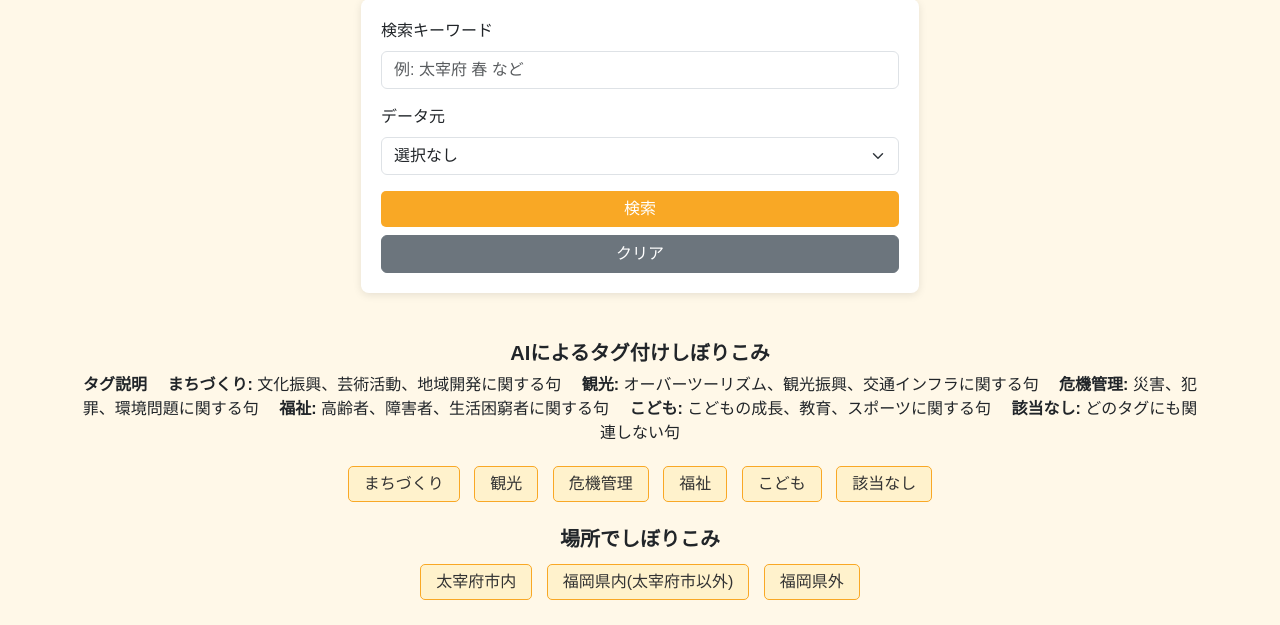
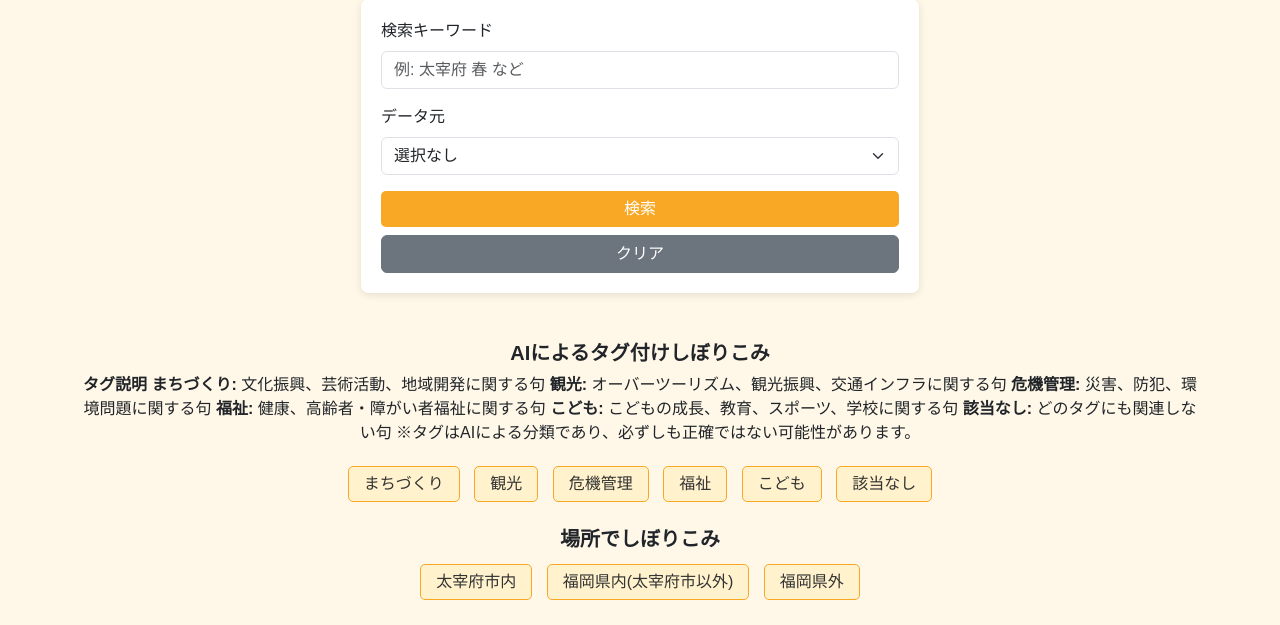
Before and after one commit to todayuriku/dazaihupuroject, a Flask app: page / in a window 1280 px wide. Shown: the part 222-847 px from the top of the page. Run offline with Flask 3, Linux system fonts and the light colour scheme.

Commit message:
タグの説明をアップデート

```diff
--- a/templates/index.html
+++ b/templates/index.html
@@ -1,5 +1,6 @@
 <!DOCTYPE html>
 <html lang="ja">
+
 <head>
   <meta charset="UTF-8">
   <meta name="viewport" content="width=device-width, initial-scale=1.0">
@@ -10,34 +11,41 @@
       background-color: #fff8e8;
       font-family: 'Arial', sans-serif;
     }
+
     .header-title {
       font-size: 2.5rem;
       font-weight: bold;
       color: #333;
     }
+
     .sub-title {
       font-size: 1.2rem;
       color: #555;
     }
+
     .search-container {
       background: #fff;
       border-radius: 8px;
       box-shadow: 0px 2px 8px rgba(0, 0, 0, 0.1);
       padding: 20px;
     }
+
     .search-button {
       background-color: #f9a825;
       color: white;
       border: none;
       border-radius: 5px;
     }
+
     .search-button:hover {
       background-color: #f57f17;
     }
+
     .recommendation {
       margin-top: 20px;
       text-align: center;
     }
+
     /* タグボタンの基本デザイン */
     .tag-button {
       background-color: #fff2cc;
@@ -48,15 +56,18 @@
       margin: 5px;
       cursor: pointer;
     }
+
     .tag-button:hover {
       background-color: #fde293;
       color: #000;
     }
+
     /* 選択中のタグボタン */
     .tag-active {
       background-color: #f57f17;
       color: #fff;
     }
+
     /* 場所フィルター用ボタン（基本デザイン） */
     .location-button {
       background-color: #fff2cc;
@@ -67,22 +78,27 @@
       margin: 5px;
       cursor: pointer;
     }
+
     .location-button:hover {
       background-color: #fde293;
       color: #000;
     }
+
     /* 選択中の場所フィルター用ボタン */
     .location-button.active {
       background-color: #f57f17;
       color: #fff;
     }
+
     .location-filter {
       margin-top: 20px;
       text-align: center;
     }
+
     .results {
       margin-top: 30px;
     }
+
     .result-item {
       background: #fff;
       border: 1px solid #ddd;
@@ -93,6 +109,7 @@
     }
   </style>
 </head>
+
 <body>
   <div class="container my-5">
     <!-- ヘッダー -->
@@ -131,10 +148,11 @@
         <strong>タグ説明</strong>
         <strong>まちづくり:</strong> 文化振興、芸術活動、地域開発に関する句
         <strong>観光:</strong> オーバーツーリズム、観光振興、交通インフラに関する句
-        <strong>危機管理:</strong> 災害、犯罪、環境問題に関する句
-        <strong>福祉:</strong> 高齢者、障害者、生活困窮者に関する句
-        <strong>こども:</strong> こどもの成長、教育、スポーツに関する句
+        <strong>危機管理:</strong> 災害、防犯、環境問題に関する句
+        <strong>福祉:</strong> 健康、高齢者・障がい者福祉に関する句
+        <strong>こども:</strong> こどもの成長、教育、スポーツ、学校に関する句
         <strong>該当なし:</strong> どのタグにも関連しない句
+        ※タグはAIによる分類であり、必ずしも正確ではない可能性があります。
       </p>
       <button type="button" class="btn tag-button" onclick="searchByTag('まちづくり')">まちづくり</button>
       <button type="button" class="btn tag-button" onclick="searchByTag('観光')">観光</button>
@@ -296,4 +314,5 @@
     }
   </script>
 </body>
+
 </html>
```
